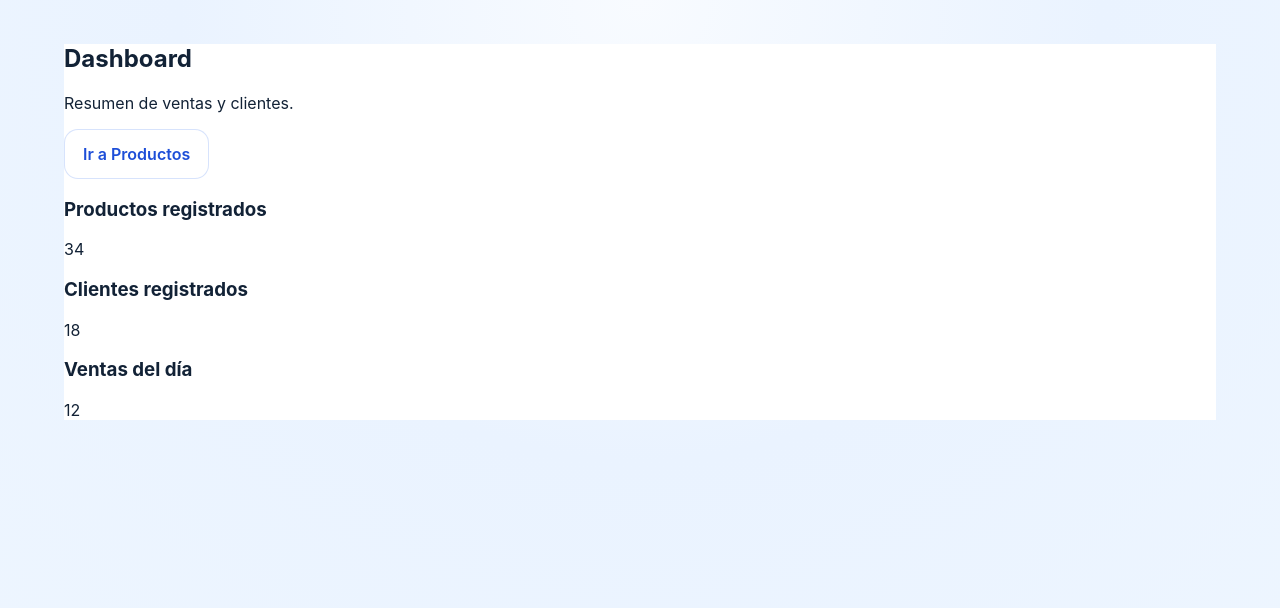
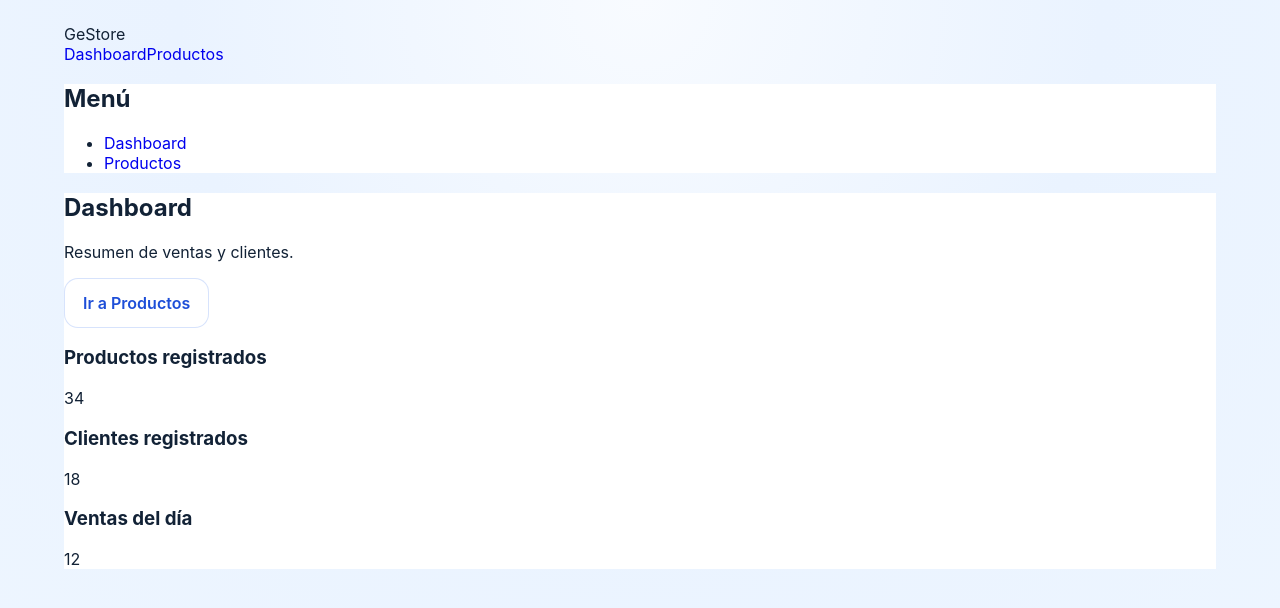
Before and after one commit to gonzzalo996-gif/GeStore-React, a React (Vite) app: page /dashboard in a window 1280 px wide. Shown: the top 608 px of the page. Built offline with nearby package versions, Linux system fonts and the light colour scheme.

Commit message:
Navbar y Sidebar

```diff
--- a/src/components/Navbar.jsx
+++ b/src/components/Navbar.jsx
@@ -0,0 +1,17 @@
+import React from 'react'
+import { Link } from 'react-router-dom'
+
+// Componente de barra superior reutilizable
+function Navbar() {
+  return (
+    <header className="navbar">
+      <div className="navbar-brand">GeStore</div>
+      <nav className="navbar-menu">
+        <Link to="/dashboard">Dashboard</Link>
+        <Link to="/productos">Productos</Link>
+      </nav>
+    </header>
+  )
+}
+
+export default Navbar
--- a/src/components/Sidebar.jsx
+++ b/src/components/Sidebar.jsx
@@ -0,0 +1,21 @@
+import React from 'react'
+import { Link } from 'react-router-dom'
+
+// Sidebar simple que se puede usar en el Dashboard y Productos
+function Sidebar() {
+  return (
+    <aside className="sidebar">
+      <h2>Menú</h2>
+      <ul>
+        <li>
+          <Link to="/dashboard">Dashboard</Link>
+        </li>
+        <li>
+          <Link to="/productos">Productos</Link>
+        </li>
+      </ul>
+    </aside>
+  )
+}
+
+export default Sidebar
--- a/src/pages/Dashboard.jsx
+++ b/src/pages/Dashboard.jsx
@@ -1,13 +1,15 @@
 import React from 'react'
 import { Link } from 'react-router-dom'
+import Navbar from '../components/Navbar'
+import Sidebar from '../components/Sidebar'
 
 // Página de tablero principal con tarjetas de datos simulados
 function Dashboard() {
   return (
     <div className="dashboard-page">
-
+      <Navbar />
       <div className="dashboard-layout">
-
+        <Sidebar />
         <section className="dashboard-content">
           <div className="page-header">
             <div>
```
